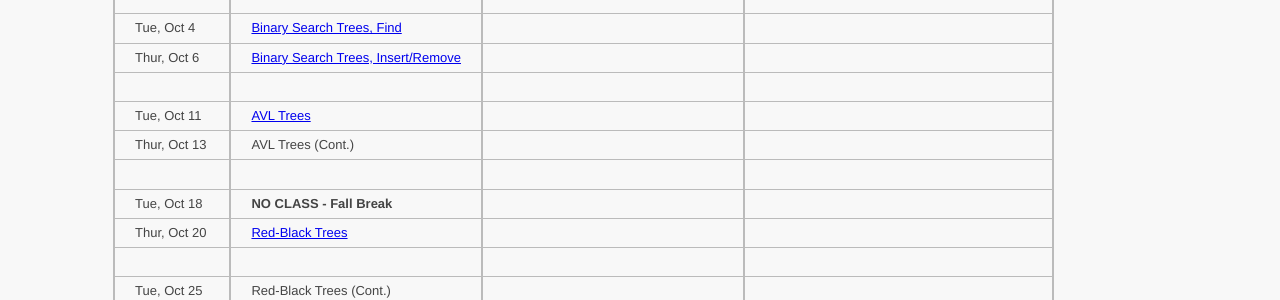
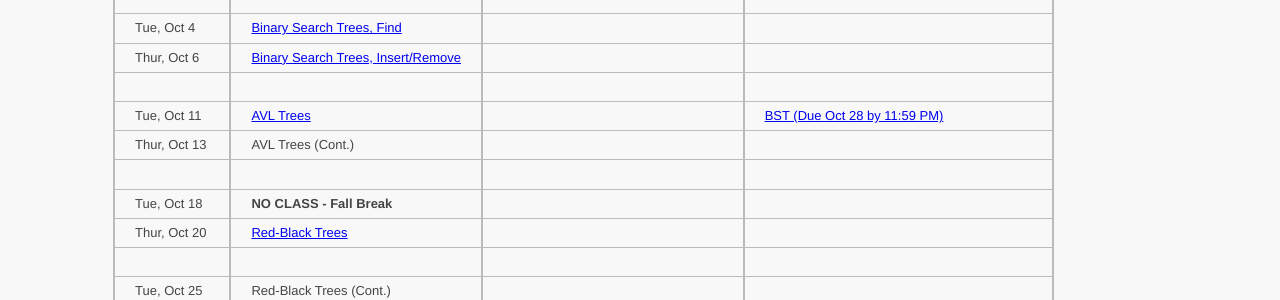
Before and after one commit to ycpcs/cs350-fall2016, a Jekyll site: the page built from schedule.md, in a window 1280 px wide. Shown: the part 601-901 px from the top of the page. Built offline with Jekyll 4.4.1, drawn with Linux system fonts in a browser that asks for light colours.

Commit message:
added assignment #5

```diff
--- a/schedule.md
+++ b/schedule.md
@@ -29,7 +29,7 @@ Thur, Sep 29   |  [Trees](lectures/Trees_lecture.pdf) & [Tree Traversal](lecture
 Tue, Oct 4     |  [Binary Search Trees, Find](lectures/Binary_Search_Trees.pdf)                                |                                                             |
 Thur, Oct 6    |  [Binary Search Trees, Insert/Remove](lectures/Binary_Search_Trees.pdf)                       |                                                             |                                                                          <!-- BST Remove Activity -->
                |                                                                                               |                                                             |
-Tue, Oct 11    |  [AVL Trees](lectures/AVL_Trees.pdf)                                                          |                                                             |                                                                          <!-- AVL Insert Activity --> <!-- [BST (Due Oct 30 by 11:59 PM)](assign/assign05.html) -->
+Tue, Oct 11    |  [AVL Trees](lectures/AVL_Trees.pdf)                                                          |                                                             |  [BST (Due Oct 28 by 11:59 PM)](assign/assign05.html)                    <!-- AVL Insert Activity --> <!-- [BST (Due Oct 30 by 11:59 PM)](assign/assign05.html) -->
 Thur, Oct 13   |  AVL Trees (Cont.)                                                                            |                                                             |                                                                          <!-- AVL Remove Activity -->
                |                                                                                               |                                                             |
 Tue, Oct 18    |  **NO CLASS - Fall Break**                                                                    |                                                             |
```
Also changed, not shown: 1 other file.
